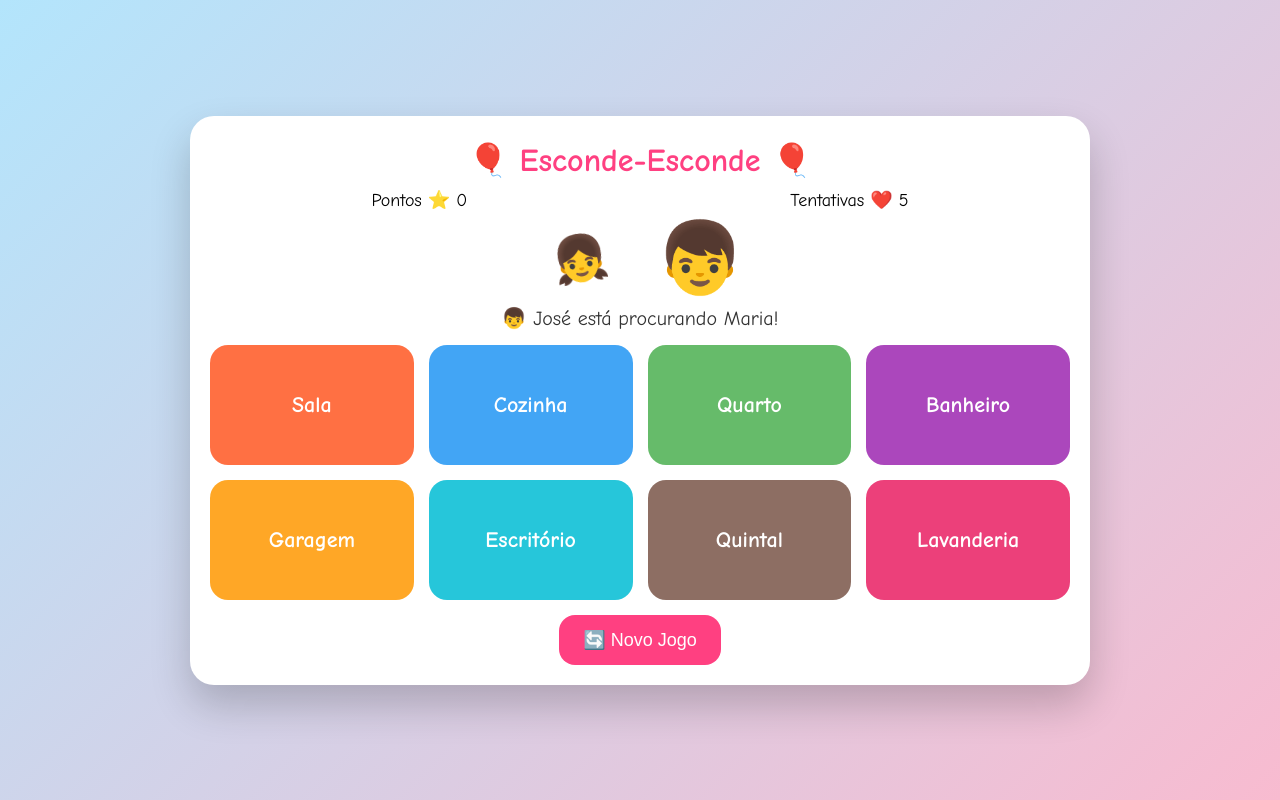
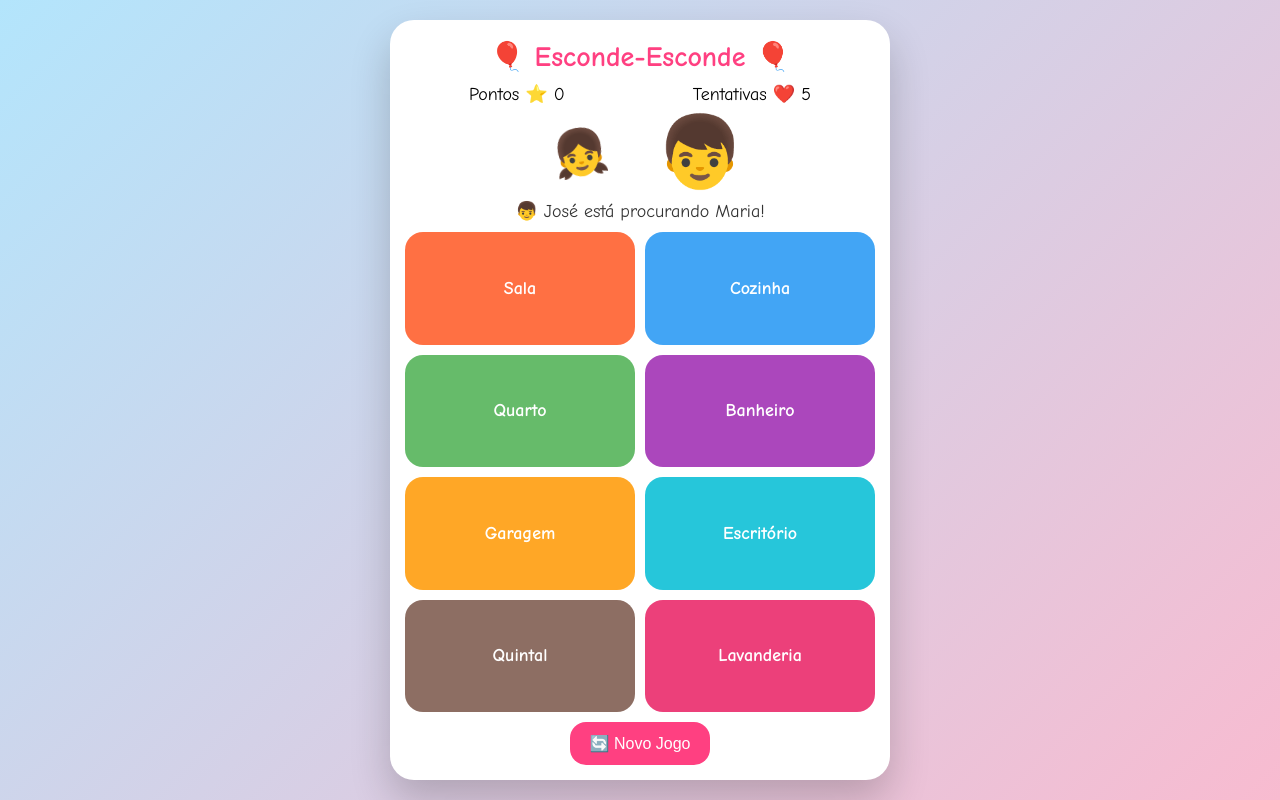
Before and after one commit to jadsonbarros/esconde-esconde-infantil, a plain HTML site: page index.html in a window 1280 px wide. Drawn offline with Linux system fonts and the light colour scheme.

Commit message:
Update index.html

```diff
--- a/index.html
+++ b/index.html
@@ -1,90 +1,75 @@
 <!DOCTYPE html>
 <html lang="pt-BR">
 <head>
+  <meta charset="UTF-8" />
+  <title>Esconde-Esconde Infantil — Maria & José</title>
+
   <!-- Ajustes para iPhone / PWA -->
+  <meta name="viewport" content="width=device-width, initial-scale=1.0, maximum-scale=1.0, user-scalable=no, viewport-fit=cover">
   <meta name="apple-mobile-web-app-capable" content="yes">
   <meta name="apple-mobile-web-app-status-bar-style" content="default">
   <meta name="apple-mobile-web-app-title" content="Esconde-Esconde">
   <meta name="theme-color" content="#ff4081">
-  <link rel="apple-touch-icon" href="icon-180.png">
-  <meta charset="UTF-8" />
-  <title>Esconde-Esconde Infantil — Maria & José</title>
-  <meta name="viewport" content="width=device-width, initial-scale=1.0, maximum-scale=1.0, user-scalable=no">
+
+  <!-- Ícones para iOS -->
+  <link rel="apple-touch-icon" sizes="180x180" href="icon-180.png">
+
   <style>
     * { box-sizing: border-box; }
+    html, body { margin: 0; padding: 0; height: 100%; width: 100%; }
     body {
-      -webkit-user-select: none;
-      -webkit-touch-callout: none;
-      user-select: none;
-      margin: 0;
       font-family: 'Comic Sans MS', 'Segoe UI', sans-serif;
       background: linear-gradient(135deg, #b3e5fc, #f8bbd0);
       display: flex;
       justify-content: center;
       align-items: center;
-      height: 100vh;
+      -webkit-user-select: none;
+      -webkit-touch-callout: none;
+      user-select: none;
+      overflow: hidden;
     }
+
     .game {
       background: #fff;
-      width: 900px;
-      max-width: 95%;
+      width: 100%;
+      max-width: 500px;
+      height: 95vh;
       border-radius: 24px;
       box-shadow: 0 20px 40px rgba(0,0,0,0.2);
-      padding: 20px;
+      padding: 15px;
+      display: flex;
+      flex-direction: column;
+      justify-content: flex-start;
+      align-items: center;
     }
-    h1 {
-      text-align: center;
-      color: #ff4081;
-      margin: 5px 0 10px;
-    }
-    .info {
-      display: flex;
-      justify-content: space-around;
-      font-size: 18px;
-      margin-bottom: 10px;
-    }
-    .status {
-      text-align: center;
-      font-size: 20px;
-      margin-bottom: 15px;
-      color: #333;
-    }
-    .characters {
-      display: flex;
-      justify-content: center;
-      gap: 40px;
-      margin-bottom: 10px;
-    }
-    .char {
-      font-size: 64px;
-      transition: transform 0.4s ease;
-    }
+
+    h1 { text-align: center; color: #ff4081; margin: 5px 0 10px; font-size: 28px; }
+
+    .info { display: flex; justify-content: space-around; width: 100%; font-size: 18px; margin-bottom: 10px; }
+    .status { text-align: center; font-size: 18px; margin-bottom: 10px; color: #333; }
+
+    .characters { display: flex; justify-content: center; gap: 40px; margin-bottom: 10px; }
+    .char { font-size: 64px; transition: transform 0.4s ease; }
     .char.hide { transform: scale(0.7) rotate(-10deg); }
     .char.seek { transform: scale(1.1); }
 
-    .house {
-      display: grid;
-      grid-template-columns: repeat(4, 1fr);
-      gap: 15px;
-    }
+    .house { display: grid; grid-template-columns: repeat(2, 1fr); grid-gap: 10px; width: 100%; flex-grow: 1; }
     .room {
-      height: 120px;
+      flex: 1;
+      min-height: 60px;
       border-radius: 18px;
       cursor: pointer;
       display: flex;
       justify-content: center;
       align-items: center;
-      font-size: 22px;
+      font-size: 18px;
       font-weight: bold;
       color: #fff;
       transition: transform 0.2s ease, opacity 0.2s ease;
       animation: pop 0.4s ease;
     }
-    @keyframes pop {
-      from { transform: scale(0.8); opacity: 0; }
-      to { transform: scale(1); opacity: 1; }
-    }
-    .room:hover { transform: scale(1.08); }
+    @keyframes pop { from { transform: scale(0.8); opacity: 0; } to { transform: scale(1); opacity: 1; } }
+    .room:hover { transform: scale(1.05); }
     .room.disabled { pointer-events: none; opacity: 0.5; }
 
     .living { background: #ff7043; }
@@ -96,20 +81,9 @@
     .backyard { background: #8d6e63; }
     .laundry { background: #ec407a; }
 
-    .controls {
-      margin-top: 15px;
-      display: flex;
-      justify-content: center;
-    }
-    button {
-      padding: 14px 24px;
-      border: none;
-      border-radius: 16px;
-      font-size: 18px;
-      cursor: pointer;
-      background: #ff4081;
-      color: #fff;
-    }
+    .controls { margin-top: 10px; display: flex; justify-content: center; width: 100%; }
+    button { padding: 12px 20px; border: none; border-radius: 16px; font-size: 16px; cursor: pointer; background: #ff4081; color: #fff; }
+
   </style>
 </head>
 <body>
@@ -161,7 +135,7 @@
     let hiddenRoomIndex;
     let tries;
     let score = 0;
-    let hider; // 'Maria' ou 'José'
+    let hider;
 
     function startRound() {
       hiddenRoomIndex = Math.floor(Math.random() * rooms.length);
```
